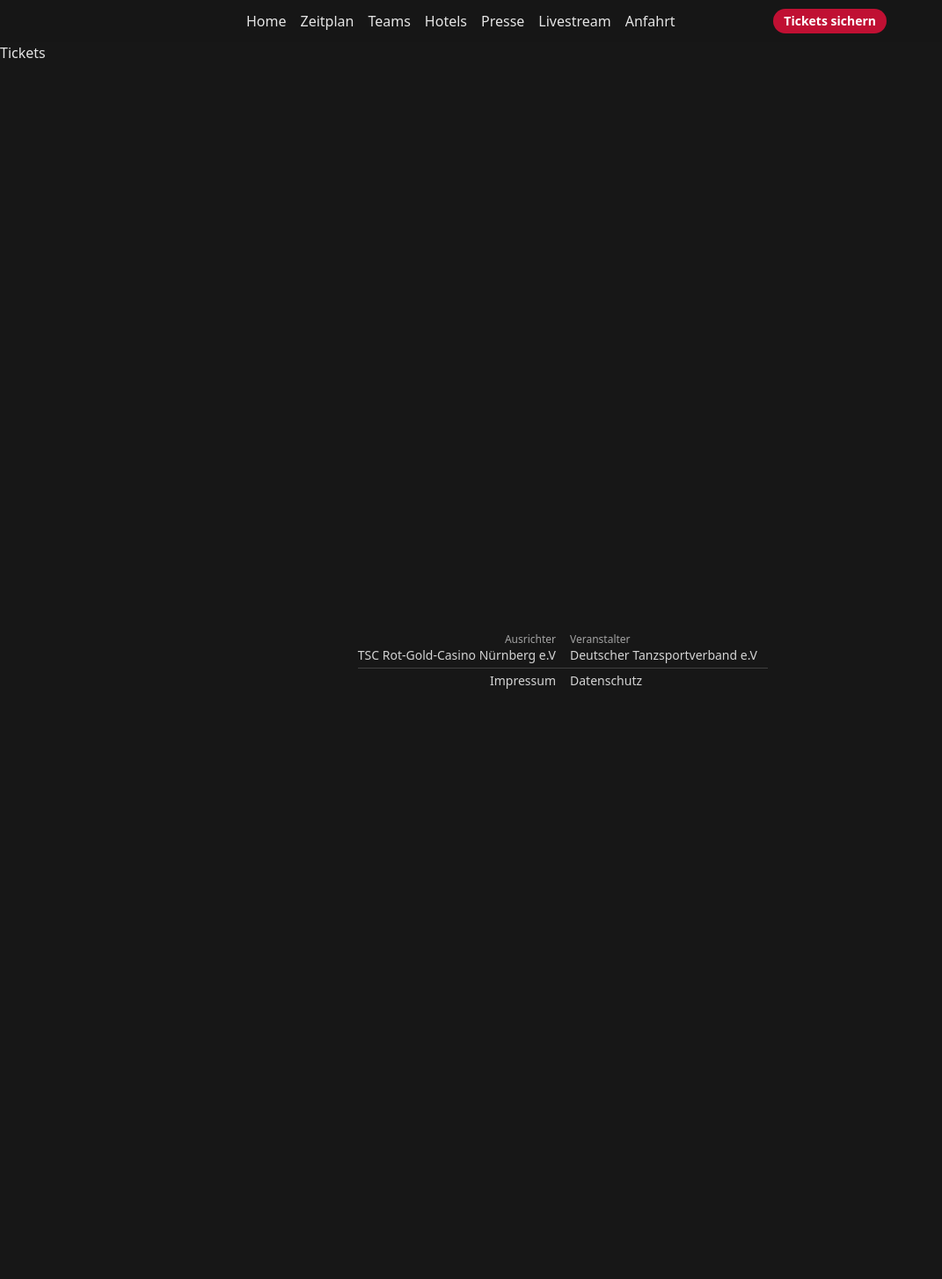
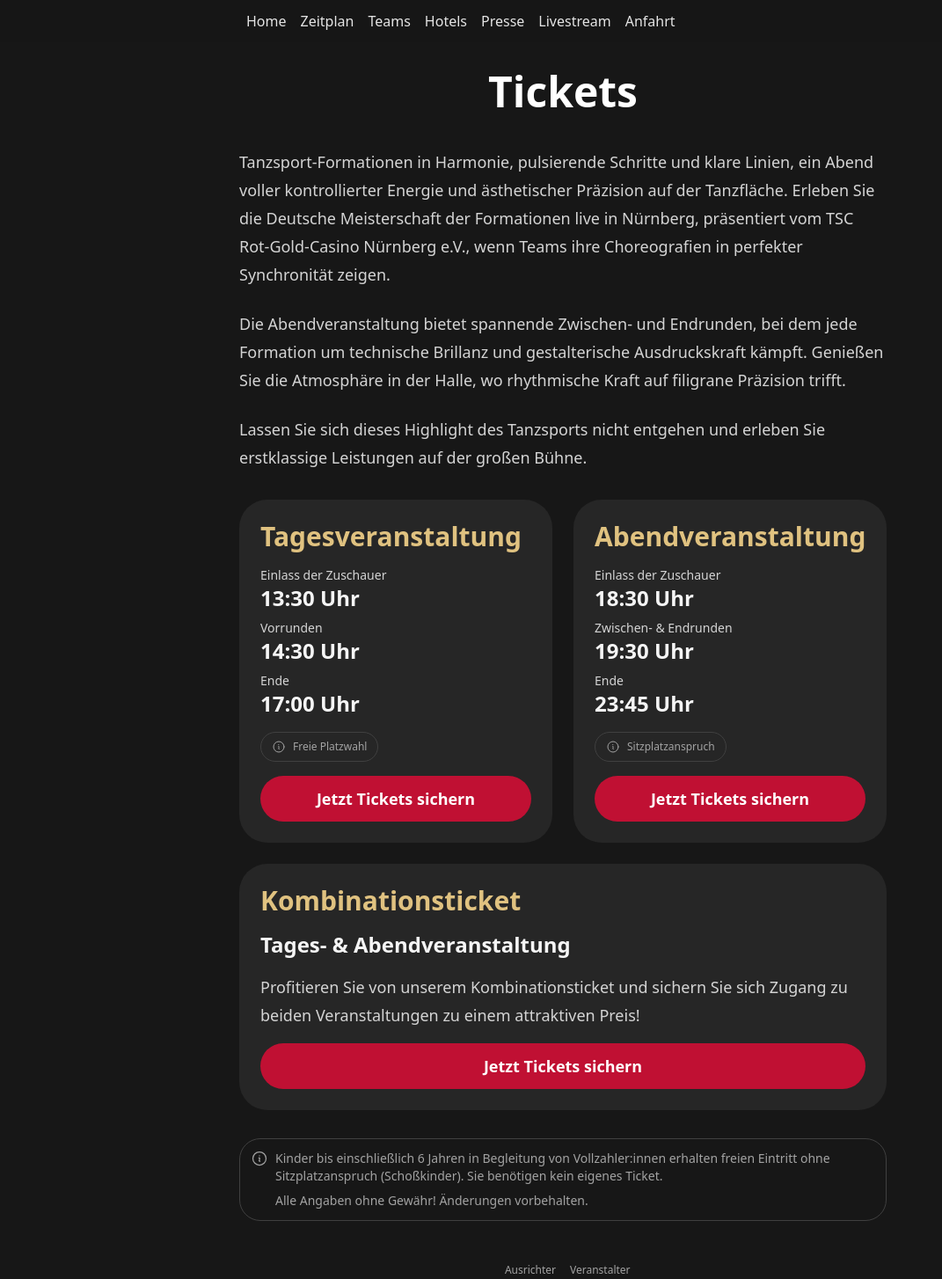
Before and after one commit to TSC-Rot-Gold-Casino-Nurnberg-e-V/dm-formationen, a Next.js app: page /tickets in a window 1280 px wide. Shown: the top 1454 px of the page at 88% size, without its empty margins (0-1071 px from the left). Before the commit the page ends 800 px from the top, so only its background shows below. Built offline with nearby package versions, Linux system fonts and the light colour scheme.

Commit message:
feat: add Tickets page with detailed information and update navigation links

```diff
--- a/app/page.tsx
+++ b/app/page.tsx
@@ -24,7 +24,7 @@ export default function Home() {
         Deutschlands live im Wettstreit um den deutschen Meistertitel.
       </p>
       <Link
-        href="/"
+        href="/tickets"
         className="container mb-8 block w-fit not-prose bg-secondary-700 text-lg hover:bg-secondary-600 px-6 py-3 rounded-full transition-colors font-bold cursor-pointer !text-white"
       >
         Jetzt Tickets sichern!
--- a/app/sitemap.ts
+++ b/app/sitemap.ts
@@ -7,44 +7,50 @@ export default function sitemap(): MetadataRoute.Sitemap {
     {
       url: BASE_URL,
       lastModified: new Date(),
-      changeFrequency: "yearly",
+      changeFrequency: "monthly",
       priority: 1,
     },
     {
       url: `${BASE_URL}/zeitplan`,
       lastModified: new Date(),
       changeFrequency: "monthly",
-      priority: 0.9,
+      priority: 0.8,
     },
     {
       url: `${BASE_URL}/teams`,
       lastModified: new Date(),
       changeFrequency: "monthly",
-      priority: 0.6,
+      priority: 0.5,
     },
     {
       url: `${BASE_URL}/hotels`,
       lastModified: new Date(),
       changeFrequency: "monthly",
-      priority: 0.7,
+      priority: 0.6,
     },
     {
       url: `${BASE_URL}/presse`,
       lastModified: new Date(),
       changeFrequency: "monthly",
-      priority: 0.5,
+      priority: 0.4,
     },
     {
       url: `${BASE_URL}/anfahrt`,
       lastModified: new Date(),
       changeFrequency: "monthly",
-      priority: 0.4,
+      priority: 0.3,
     },
     {
       url: `${BASE_URL}/livestream`,
       lastModified: new Date(),
       changeFrequency: "monthly",
-      priority: 0.8,
+      priority: 0.7,
+    },
+    {
+      url: `${BASE_URL}/tickets`,
+      lastModified: new Date(),
+      changeFrequency: "monthly",
+      priority: 0.9,
     },
   ];
 }
--- a/app/tickets/page.tsx
+++ b/app/tickets/page.tsx
@@ -1,7 +1,141 @@
+import type { Metadata } from "next";
+import Link from "next/link";
+import { InformationCircleIcon } from "@heroicons/react/24/outline";
+
+export const metadata: Metadata = {
+  title: "Tickets | Deutsche Meisterschaft der Formationen 2026",
+  description:
+    "Ticketinformationen zur Deutschen Meisterschaft der Formationen 2026",
+};
+
 export default function TicketsPage() {
   return (
-    <main>
-      <h1>Tickets</h1>
+    <main className="container @container prose sm:prose-lg prose-invert prose-neutral mx-auto py-8">
+      <h1 className="text-center">Tickets</h1>
+      <p>
+        Tanzsport-Formationen in Harmonie, pulsierende Schritte und klare
+        Linien, ein Abend voller kontrollierter Energie und ästhetischer
+        Präzision auf der Tanzfläche. Erleben Sie die Deutsche Meisterschaft der
+        Formationen live in Nürnberg, präsentiert vom TSC Rot-Gold-Casino
+        Nürnberg e.V., wenn Teams ihre Choreografien in perfekter Synchronität
+        zeigen.
+      </p>
+      <p>
+        Die Abendveranstaltung bietet spannende Zwischen- und Endrunden, bei dem
+        jede Formation um technische Brillanz und gestalterische Ausdruckskraft
+        kämpft. Genießen Sie die Atmosphäre in der Halle, wo rhythmische Kraft
+        auf filigrane Präzision trifft.
+      </p>
+      <p>
+        Lassen Sie sich dieses Highlight des Tanzsports nicht entgehen und
+        erleben Sie erstklassige Leistungen auf der großen Bühne.
+      </p>
+      <div className="grid @xl:grid-cols-2 gap-6 mt-8">
+        <section className="bg-base-800 p-6 rounded-4xl not-prose">
+          <h2 className="text-primary-300 text-2xl md:text-3xl mb-4 font-bold">
+            Tagesveranstaltung
+          </h2>
+          <div className="space-y-2">
+            <div>
+              <div className="text-base-300 text-sm">Einlass der Zuschauer</div>
+              <div className="font-black text-base-100 text-xl sm:text-2xl">
+                13:30 Uhr
+              </div>
+            </div>
+            <div>
+              <div className="text-base-300 text-sm">Vorrunden</div>
+              <div className="font-black text-base-100 text-xl sm:text-2xl">
+                14:30 Uhr
+              </div>
+            </div>
+            <div>
+              <div className="text-base-300 text-sm">Ende</div>
+              <div className="font-black text-base-100 text-xl sm:text-2xl">
+                17:00 Uhr
+              </div>
+            </div>
+          </div>
+          <div className="not-prose border border-base-700 w-fit flex gap-2 mt-4 rounded-3xl text-xs px-3 py-2 text-base-400">
+            <InformationCircleIcon className="size-4 shrink-0" />
+            <p>Freie Platzwahl</p>
+          </div>
+          <Link
+            href="https://www.eventim-light.com/de/a/62e933c3f787a077f3bcff90/e/69149735a899f2366e56ee8c?lang=de"
+            target="_blank"
+            className="container mt-4 block text-center not-prose bg-secondary-700 text-lg hover:bg-secondary-600 px-6 py-3 rounded-full transition-colors font-bold cursor-pointer !text-white"
+          >
+            Jetzt Tickets sichern
+          </Link>
+        </section>
+        <section className="bg-base-800 p-6 rounded-4xl not-prose">
+          <h2 className="text-primary-300 text-2xl md:text-3xl mb-4 font-bold">
+            Abendveranstaltung
+          </h2>
+          <div className="space-y-2">
+            <div>
+              <div className="text-base-300 text-sm">Einlass der Zuschauer</div>
+              <div className="font-black text-base-100 text-xl sm:text-2xl">
+                18:30 Uhr
+              </div>
+            </div>
+            <div>
+              <div className="text-base-300 text-sm">Zwischen- & Endrunden</div>
+              <div className="font-black text-base-100 text-xl sm:text-2xl">
+                19:30 Uhr
+              </div>
+            </div>
+            <div>
+              <div className="text-base-300 text-sm">Ende</div>
+              <div className="font-black text-base-100 text-xl sm:text-2xl">
+                23:45 Uhr
+              </div>
+            </div>
+          </div>
+          <div className="not-prose border border-base-700 w-fit flex gap-2 mt-4 rounded-3xl text-xs px-3 py-2 text-base-400">
+            <InformationCircleIcon className="size-4 shrink-0" />
+            <p>Sitzplatzanspruch</p>
+          </div>
+          <Link
+            href="https://www.eventim-light.com/de/a/62e933c3f787a077f3bcff90/e/69027d9aac6f162b5182a918?lang=de"
+            target="_blank"
+            className="container mt-4 block text-center not-prose bg-secondary-700 text-lg hover:bg-secondary-600 px-6 py-3 rounded-full transition-colors font-bold cursor-pointer !text-white"
+          >
+            Jetzt Tickets sichern
+          </Link>
+        </section>
+        <section className="bg-base-800 p-6 rounded-4xl not-prose @xl:col-span-2">
+          <h2 className="text-primary-300 text-2xl md:text-3xl mb-4 font-bold">
+            Kombinationsticket
+          </h2>
+          <div className="font-semibold text-base-100 text-xl sm:text-2xl mb-4">
+            Tages- & Abendveranstaltung
+          </div>
+          <p>
+            Profitieren Sie von unserem Kombinationsticket und sichern Sie sich
+            Zugang zu beiden Veranstaltungen zu einem attraktiven Preis!
+          </p>
+          <Link
+            href="https://www.eventim-light.com/de/a/62e933c3f787a077f3bcff90/e/69027d9aac6f162b5182a918?lang=de"
+            target="_blank"
+            className="container mt-4 block text-center not-prose bg-secondary-700 text-lg hover:bg-secondary-600 px-6 py-3 rounded-full transition-colors font-bold cursor-pointer !text-white"
+          >
+            Jetzt Tickets sichern
+          </Link>
+        </section>
+      </div>
+      <div className="not-prose border border-base-700 mt-8  rounded-3xl text-sm p-3 text-base-400">
+        <div className="flex gap-2">
+          <InformationCircleIcon className="size-5 shrink-0" />
+          <div className="space-y-2">
+            <p>
+              Kinder bis einschließlich 6 Jahren in Begleitung von
+              Vollzahler:innen erhalten freien Eintritt ohne Sitzplatzanspruch
+              (Schoßkinder). Sie benötigen kein eigenes Ticket.
+            </p>
+            <p>Alle Angaben ohne Gewähr! Änderungen vorbehalten.</p>
+          </div>
+        </div>
+      </div>
     </main>
   );
 }
--- a/components/Navigation.tsx
+++ b/components/Navigation.tsx
@@ -4,12 +4,12 @@ import Link from "next/link";
 import { twMerge } from "tailwind-merge";
 import { ComponentProps, PropsWithChildren, useState } from "react";
 import { Bars3Icon, XMarkIcon } from "@heroicons/react/24/outline";
+import { usePathname } from "next/navigation";
 
 const NAV_ITEMS = [
   { href: "/", label: "Home" },
   { href: "/zeitplan", label: "Zeitplan" },
   { href: "/teams", label: "Teams" },
-  // { href: "/tickets", label: "Tickets" },
   { href: "/hotels", label: "Hotels" },
   { href: "/presse", label: "Presse" },
   { href: "/livestream", label: "Livestream" },
@@ -18,6 +18,9 @@ const NAV_ITEMS = [
 
 export const Navigation = () => {
   const [open, setOpen] = useState(false);
+  const pathname = usePathname();
+
+  const isTicketPage = pathname === "/tickets";
 
   return (
     <header className="w-screen sticky top-0 bg-base-900/90">
@@ -43,12 +46,14 @@ export const Navigation = () => {
             ))}
           </ul>
         </div>
-        <Link
-          href="/"
-          className="block shrink-0 w-fit ml-2 bg-secondary-700 text-sm hover:bg-secondary-600 px-3 py-1 rounded-full transition-colors font-bold cursor-pointer !text-white"
-        >
-          Tickets sichern
-        </Link>
+        {!isTicketPage && (
+          <Link
+            href="/tickets"
+            className="block shrink-0 w-fit ml-2 bg-secondary-700 text-sm hover:bg-secondary-600 px-3 py-1 rounded-full transition-colors font-bold cursor-pointer !text-white"
+          >
+            Tickets sichern
+          </Link>
+        )}
 
         {/* Mobile nav */}
         {open && (
```
